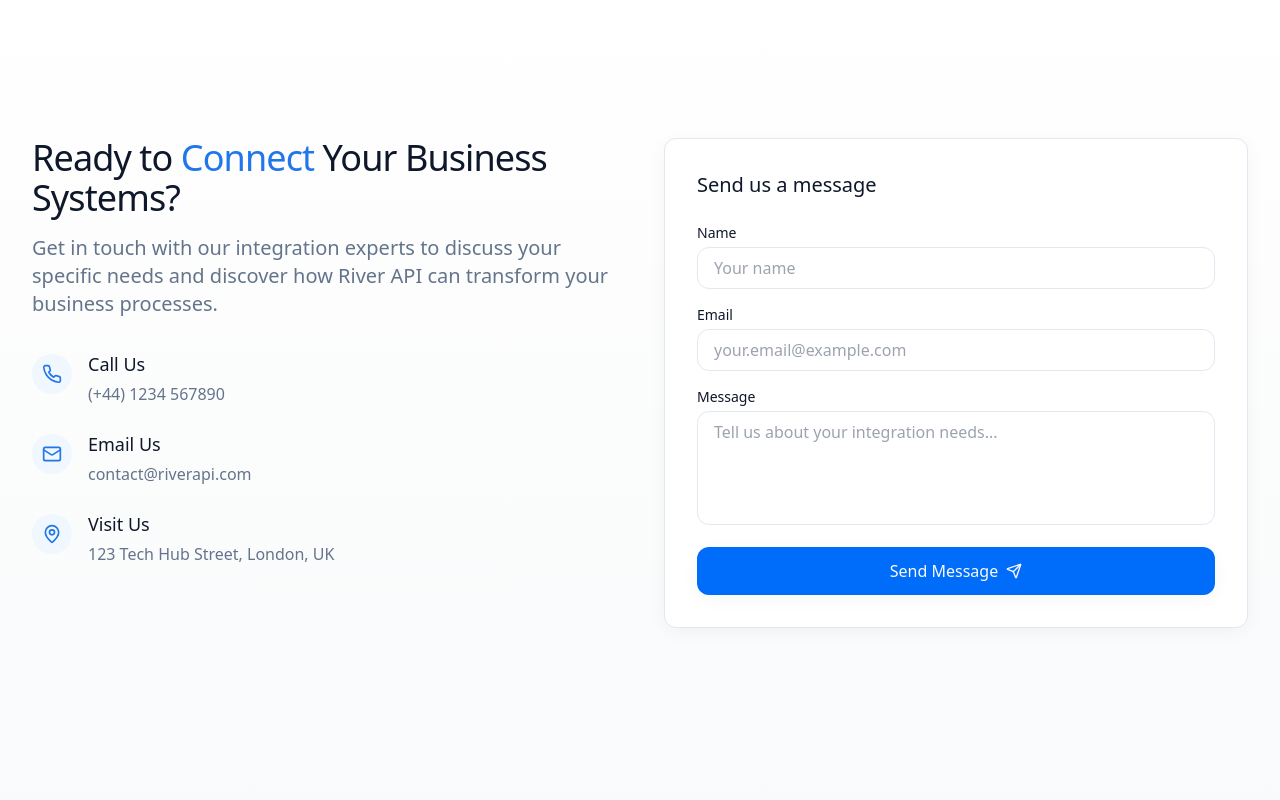
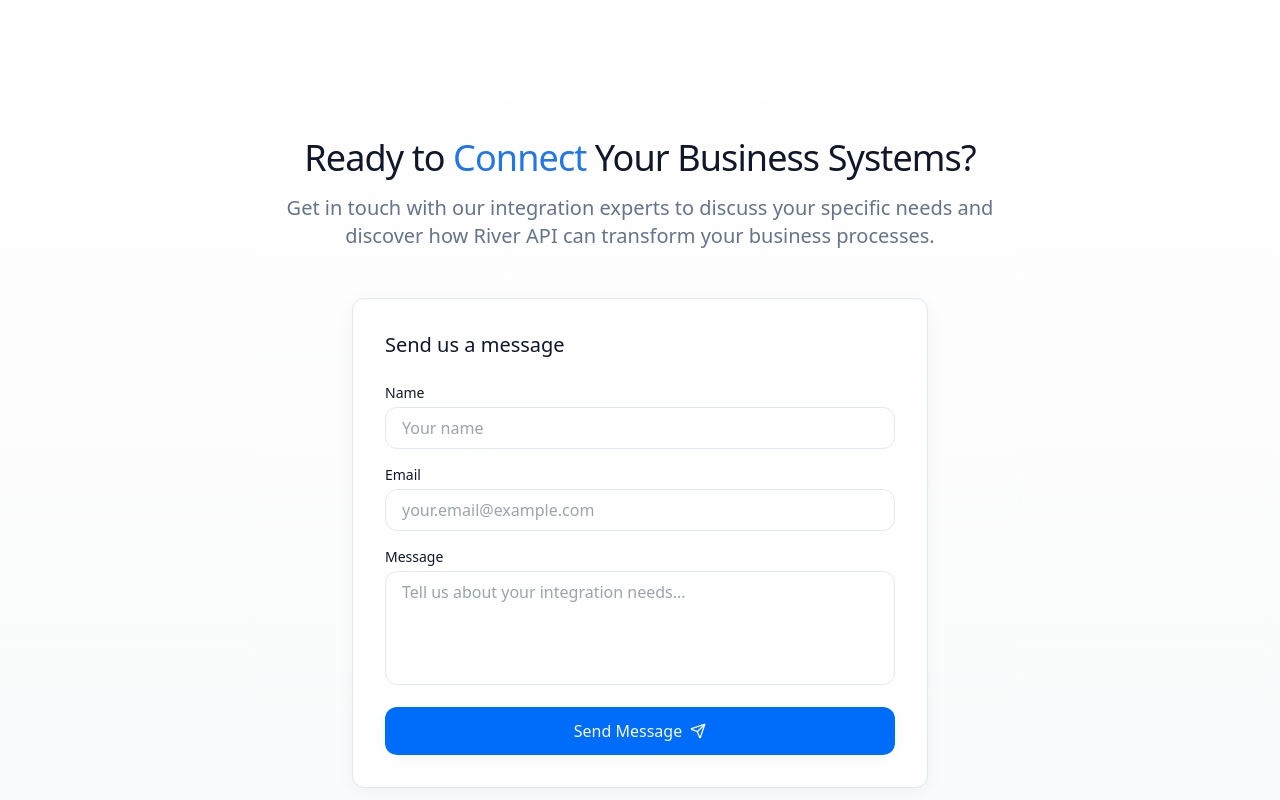
Before and after one commit to mussrya/river-connectivity-hub, a React (Vite) app: page / in a window 1280 px wide. Shown: the part 3820-4620 px from the top of the page. Built offline with nearby package versions, Linux system fonts and the light colour scheme.

Commit message:
Remove contact details
Removes the 'call us', 'email us' and 'visit us' sections from the contact form.

```diff
--- a/src/components/Contact.tsx
+++ b/src/components/Contact.tsx
@@ -1,6 +1,6 @@
 
 import React, { useRef, useEffect, useState } from 'react';
-import { Send, Phone, Mail, MapPin } from 'lucide-react';
+import { Send } from 'lucide-react';
 import { cn } from '@/lib/utils';
 import { toast } from "sonner";
 
@@ -84,54 +84,16 @@ const Contact = () => {
   return (
     <section id="contact" className="py-20 bg-gradient-to-b from-white to-gray-50">
       <div className="section-container">
-        <div className="grid grid-cols-1 lg:grid-cols-2 gap-12">
-          <div>
+        <div className="max-w-3xl mx-auto text-center mb-12">
           <h2 ref={titleRef} className="section-title fade-in-when-visible">
             Ready to <span className="text-river-600">Connect</span> Your Business Systems?
           </h2>
-            <p ref={subtitleRef} className="section-subtitle fade-in-when-visible">
+          <p ref={subtitleRef} className="section-subtitle fade-in-when-visible mx-auto">
             Get in touch with our integration experts to discuss your specific needs and discover how River API can transform your business processes.
           </p>
-
-            <div className="mt-8 space-y-6">
-              <div className="flex items-start space-x-4 fade-in-when-visible" style={{ transitionDelay: '100ms' }}>
-                <div className="flex-shrink-0 mt-1">
-                  <div className="w-10 h-10 rounded-full bg-river-50 flex items-center justify-center text-river-600">
-                    <Phone className="h-5 w-5" />
-                  </div>
-                </div>
-                <div>
-                  <h3 className="text-lg font-medium">Call Us</h3>
-                  <p className="text-muted-foreground mt-1">(+44) 1234 567890</p>
-                </div>
         </div>
 
-              <div className="flex items-start space-x-4 fade-in-when-visible" style={{ transitionDelay: '200ms' }}>
-                <div className="flex-shrink-0 mt-1">
-                  <div className="w-10 h-10 rounded-full bg-river-50 flex items-center justify-center text-river-600">
-                    <Mail className="h-5 w-5" />
-                  </div>
-                </div>
-                <div>
-                  <h3 className="text-lg font-medium">Email Us</h3>
-                  <p className="text-muted-foreground mt-1">contact@riverapi.com</p>
-                </div>
-              </div>
-
-              <div className="flex items-start space-x-4 fade-in-when-visible" style={{ transitionDelay: '300ms' }}>
-                <div className="flex-shrink-0 mt-1">
-                  <div className="w-10 h-10 rounded-full bg-river-50 flex items-center justify-center text-river-600">
-                    <MapPin className="h-5 w-5" />
-                  </div>
-                </div>
-                <div>
-                  <h3 className="text-lg font-medium">Visit Us</h3>
-                  <p className="text-muted-foreground mt-1">123 Tech Hub Street, London, UK</p>
-                </div>
-              </div>
-            </div>
-          </div>
-
+        <div className="max-w-xl mx-auto">
           <div ref={formContainerRef} className="fade-in-when-visible">
             <div className="bg-white rounded-xl p-6 md:p-8 shadow-soft border border-border">
               <h3 className="text-xl font-medium mb-6">Send us a message</h3>
```
Lines whose indentation alone changed are shown as unchanged.
